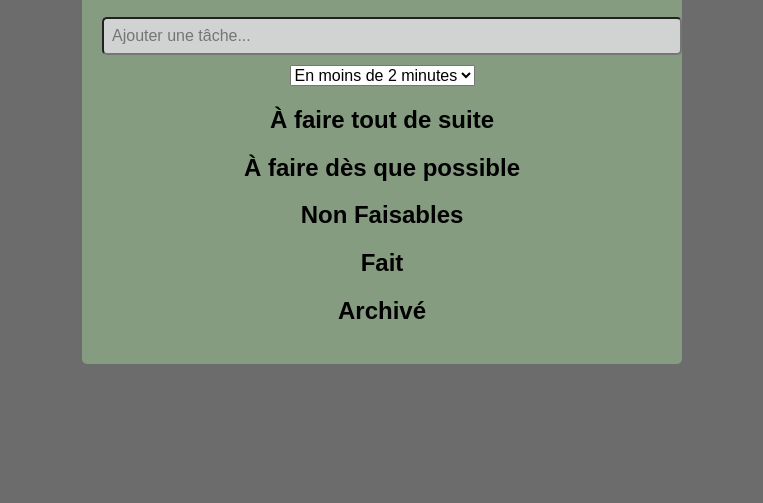
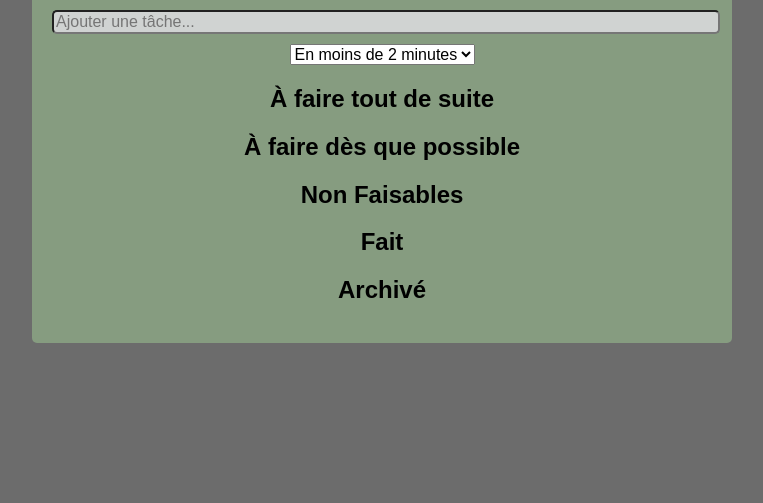
Before and after one commit to stevenbachimont/gtd, a website built with Parcel: page index.html in a window 1280 px wide. Shown: the part 297-800 px from the top of the page, without its empty margins (258-1021 px from the left). Built offline with nearby package versions, Linux system fonts and the light colour scheme.

Commit message:
css/main.css

```diff
--- a/css/main.css
+++ b/css/main.css
@@ -11,7 +11,7 @@ body {
 
 #app {
   text-align: center;
-  max-width: 600px;
+  max-width: 700px;
   padding: 20px;
   margin: 20px;
   background-color: rgba(144, 173, 136, 0.74);
@@ -22,7 +22,7 @@ body {
 
 .task-input {
   width: 100%;
-  padding: 8px;
+  position: relative;
   font-size: 16px;
   margin-bottom: 10px;
   border-radius: 5px;
```
